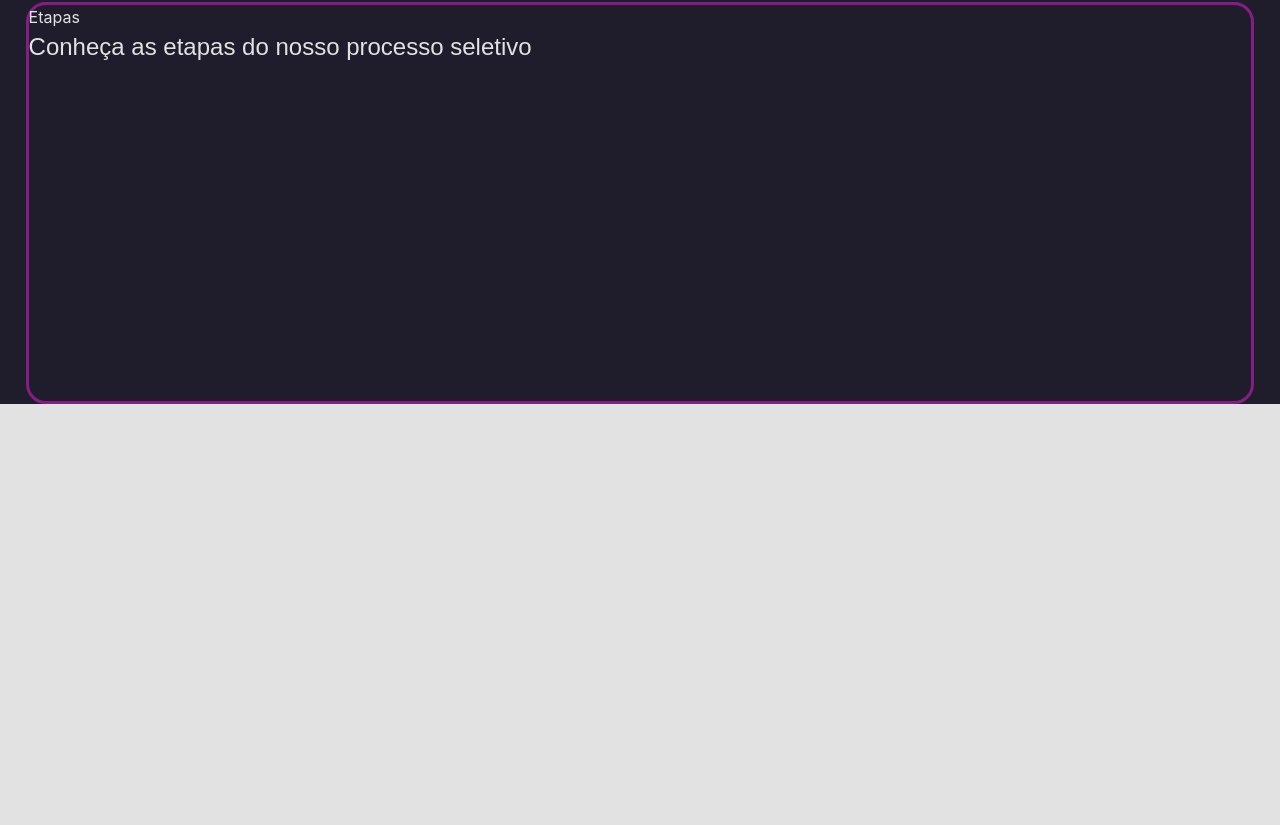
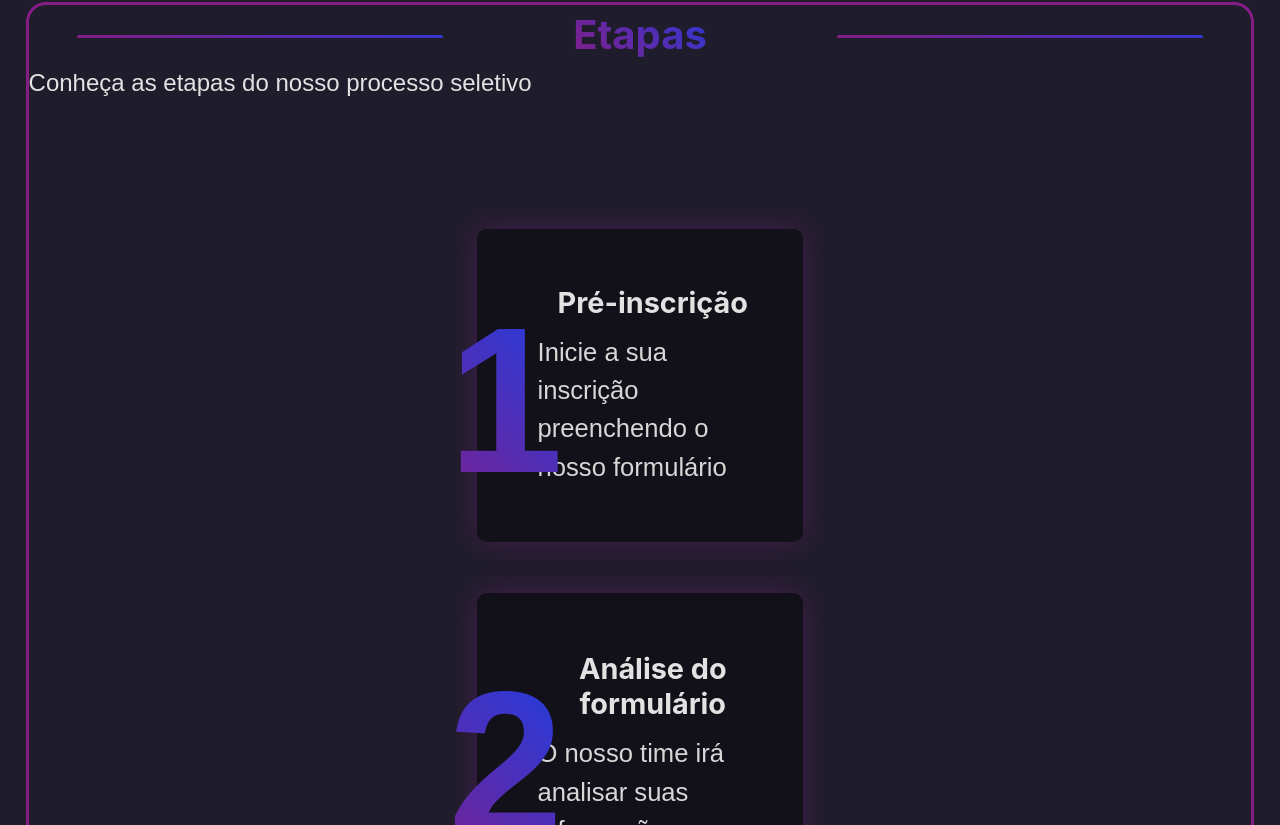
Before and after one commit to MayaraMBastos/desafio-page-union, a Next.js app: page / in a window 1280 px wide. Shown: the part 5075-5900 px from the top of the page. Before the commit the page ends 5515 px from the top, so only its background shows below. Built offline with nearby package versions, Linux system fonts and the light colour scheme.

Commit message:
style section etapas

```diff
--- a/src/components/layout/sections/SectionEtapas.js
+++ b/src/components/layout/sections/SectionEtapas.js
@@ -1,30 +1,29 @@
 import styles from "./SectionEtapas.module.css";
 import stylesContainer from "../Container.module.css";
+import stylesBeneficios from "./SectionBeneficios.module.css";
 
 function SectionEtapas() {
   return (
     <section className={`${stylesContainer.section}`}>
-      <div className="sc-eqUAAy dzXXvd">
+      <div className={`${stylesBeneficios.div_linhas_title}`}>
         <div
           aria-label="Linha a esquerda do titulo"
-          className="sc-dcJsrY iNzVsI"
+          className={`left-0 ${stylesBeneficios.div_linha}`}
         ></div>
         <h2 className="sc-fqkvVR ldfcuN">Etapas</h2>
         <div
           aria-label="Linha a direita do titulo"
-          className="sc-iGgWBj jDNXdV"
+          className={`right-0 ${stylesBeneficios.div_linha}`}
         ></div>
       </div>
-      <p className="sc-kAkpmW lmUHeL">
-        Conheça as etapas do nosso processo seletivo
-      </p>
-      <div className="sc-gFVvzn cQzpBG">
-        <div className="sc-bXCLTC jAskVB">
-          <ol className="sc-eeDRCY hvIbGv">
+      <p>Conheça as etapas do nosso processo seletivo</p>
+      <div className="mt-[8rem] mx-auto max-w-[106.7rem] px-[1.6rem] ">
+        <div className={`${styles.div_ol}`}>
+          <ol>
             <li>
-              <div className="opacity-0 translate-y-2.5 transform">
+              <div className={`${styles.div_li}`}>
                 <span>1</span>
-                <div className="opacity-0 translate-y-2.5 transform">
+                <div className={`${styles.div_text_card}`}>
                   <h3 className="sc-bmzYkS jghSuU">Pré-inscrição</h3>
                   <p className="sc-iHGNWf esbTeF">
                     Inicie a sua inscrição preenchendo o nosso formulário
@@ -33,9 +32,9 @@ function SectionEtapas() {
               </div>
             </li>
             <li>
-              <div className="opacity-0 translate-y-2.5 transform">
+              <div className={`${styles.div_li}`}>
                 <span>2</span>
-                <div className="opacity-0 translate-y-2.5 transform">
+                <div className={`${styles.div_text_card}`}>
                   <h3 className="sc-bmzYkS jghSuU">Análise do formulário</h3>
                   <p className="sc-iHGNWf esbTeF">
                     O nosso time irá analisar suas informações
@@ -44,9 +43,9 @@ function SectionEtapas() {
               </div>
             </li>
             <li>
-              <div className="opacity-0 translate-y-2.5 transform">
+              <div className={`${styles.div_li}`}>
                 <span>3</span>
-                <div className="opacity-0 translate-y-2.5 transform">
+                <div className={`${styles.div_text_card}`}>
                   <h3 className="sc-bmzYkS jghSuU">Desafio técnico</h3>
                   <p className="sc-iHGNWf esbTeF">
                     Após a análise você receberá um desafio prático
@@ -55,9 +54,9 @@ function SectionEtapas() {
               </div>
             </li>
             <li>
-              <div className="opacity-0 translate-y-2.5 transform">
+              <div className={`${styles.div_li}`}>
                 <span>4</span>
-                <div className="opacity-0 translate-y-2.5 transform">
+                <div className={`${styles.div_text_card}`}>
                   <h3 className="sc-bmzYkS jghSuU">Entrevista</h3>
                   <p className="sc-iHGNWf esbTeF">
                     Nessa fase iremos bater um papo para que possamos conhecer
--- a/src/components/layout/sections/SectionEtapas.module.css
+++ b/src/components/layout/sections/SectionEtapas.module.css
@@ -0,0 +1,73 @@
+.div_ol {
+  position: relative;
+  width: 100%;
+  min-width: 31rem;
+}
+
+.div_ol ol {
+  display: flex;
+  flex-direction: column;
+  -webkit-box-align: center;
+  align-items: center;
+  gap: 3.2rem;
+  list-style: none;
+}
+
+.div_ol ol li {
+  position: relative;
+  box-shadow: rgba(133, 29, 134, 0.4) 0px 0px 30px 0px;
+  border-radius: 10px;
+}
+
+.div_li {
+  position: relative;
+  display: flex;
+  -webkit-box-align: center;
+  align-items: center;
+  -webkit-box-pack: justify;
+  justify-content: space-between;
+  width: 20.4rem;
+  height: max-content;
+  min-height: 19.6rem;
+  background-color: rgb(18, 17, 25);
+  padding: 2.4rem 1.6rem 2.4rem 3.2rem;
+  border-radius: 10px;
+}
+
+.div_li span {
+  left: -29px;
+  position: absolute;
+  top: 15px;
+  font-size: 13rem;
+  font-weight: 700;
+  letter-spacing: 3.2rem;
+  background: linear-gradient(
+      225deg,
+      rgb(0, 72, 254) 0%,
+      rgb(133, 29, 134) 100%
+    )
+    text;
+  -webkit-text-fill-color: transparent;
+}
+
+.div_text_card {
+  display: inline-flex;
+  flex-direction: column;
+  gap: 0.8rem;
+  width: 14.4rem;
+  text-align: center;
+  margin: 0px auto;
+}
+
+.div_text_card h3 {
+  font-size: 1.8rem;
+  line-height: 2.2rem;
+  font-weight: 700;
+  color: rgb(226, 226, 226);
+}
+
+.div_text_card p {
+  font-size: 1.6rem;
+  line-height: 150%;
+  color: rgb(215, 215, 215);
+}
```
